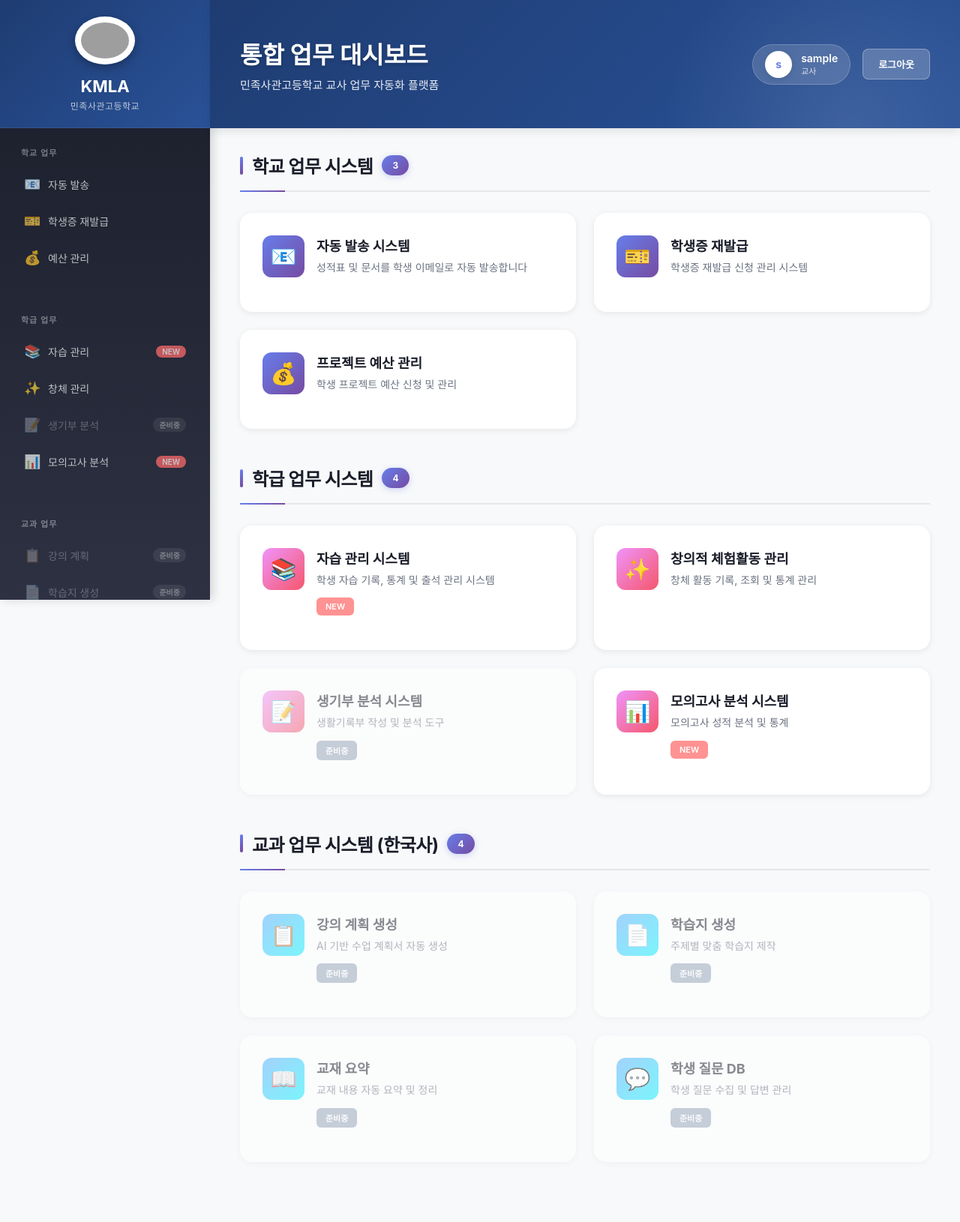
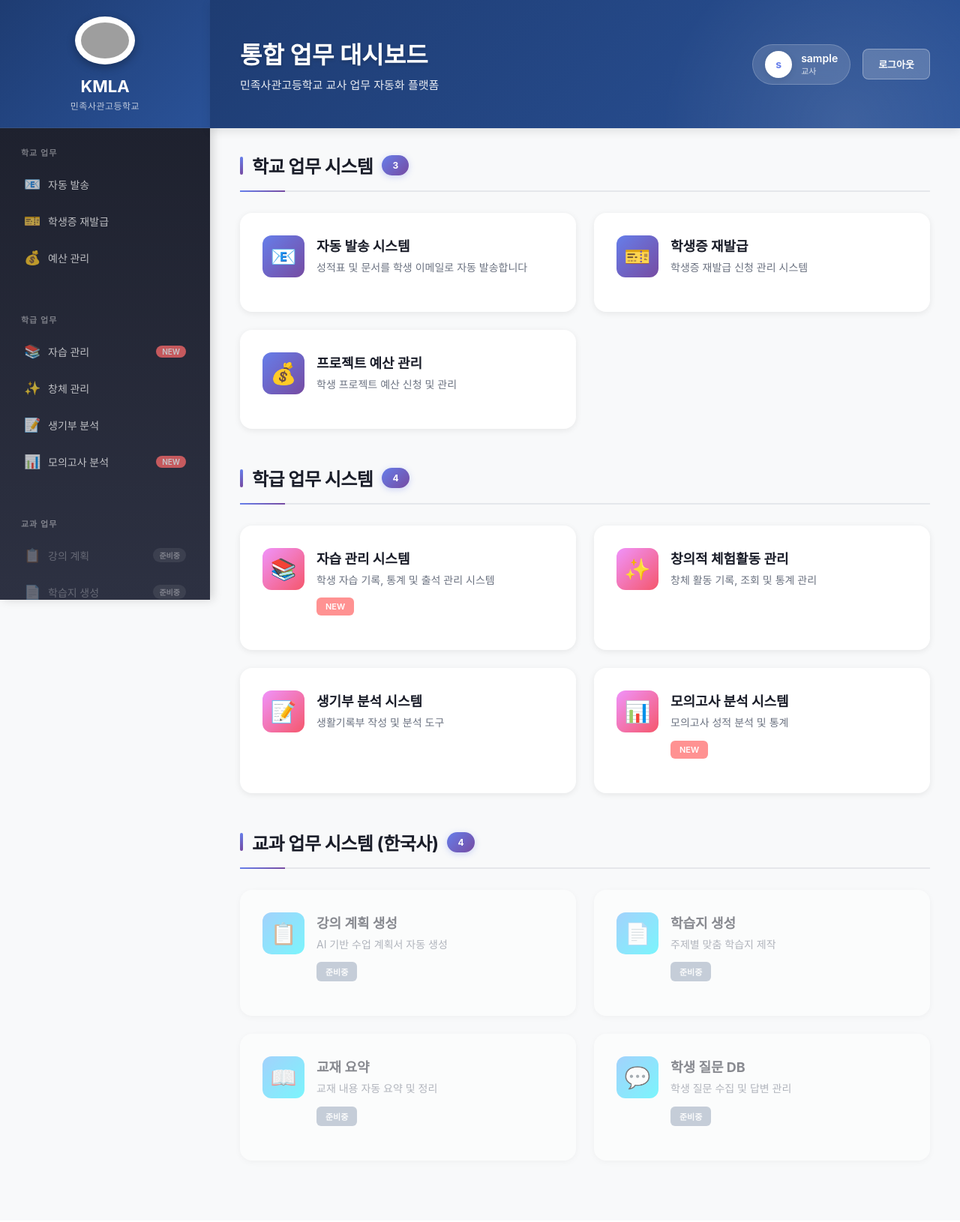
Before and after one commit to knue20-kmla/work-dashboard, a Flask app: page /dashboard in a window 1280 px wide. Shown: the whole page at 75% size. After the commit the page ends 1549 px from the top, so only its background shows below. Run offline with Flask 3, Linux system fonts and the light colour scheme; the visitor is signed in with stand-in values (Sample User, id 1); grey boxes are pictures that could not be loaded.

Commit message:
생기부 분석 시스템 활성화 및 ngrok URL 연결
- 사이드바 메뉴에서 생기부 분석 시스템 활성화
- 메인 카드에서 disabled 상태 제거
- ngrok URL(https://famished-disclose-phonics.ngrok-free.dev/) 연결

Co-Authored-By: Claude Sonnet 4.6 <noreply@anthropic.com>

```diff
--- a/templates/dashboard.html
+++ b/templates/dashboard.html
@@ -507,11 +507,10 @@
                 <span class="nav-item-icon">✨</span>
                 <span class="nav-item-text">창체 관리</span>
             </a>
-            <div class="nav-item disabled">
+            <a href="https://famished-disclose-phonics.ngrok-free.dev/" target="_blank" class="nav-item">
                 <span class="nav-item-icon">📝</span>
                 <span class="nav-item-text">생기부 분석</span>
-                <span class="nav-badge soon">준비중</span>
-            </div>
+            </a>
             <a href="https://knue20-kmla.github.io/exam-anlysis/login.html" target="_blank" class="nav-item">
                 <span class="nav-item-icon">📊</span>
                 <span class="nav-item-text">모의고사 분석</span>
@@ -636,16 +635,15 @@
                         </div>
                     </a>
 
-                    <div class="card disabled">
+                    <a href="https://famished-disclose-phonics.ngrok-free.dev/" target="_blank" class="card">
                         <div class="card-header">
                             <div class="card-icon class">📝</div>
                             <div class="card-info">
                                 <div class="card-title">생기부 분석 시스템</div>
                                 <div class="card-desc">생활기록부 작성 및 분석 도구</div>
-                                <span class="card-badge soon">준비중</span>
                             </div>
                         </div>
-                    </div>
+                    </a>
 
                     <a href="https://knue20-kmla.github.io/exam-anlysis/login.html" target="_blank" class="card">
                         <div class="card-header">
```
